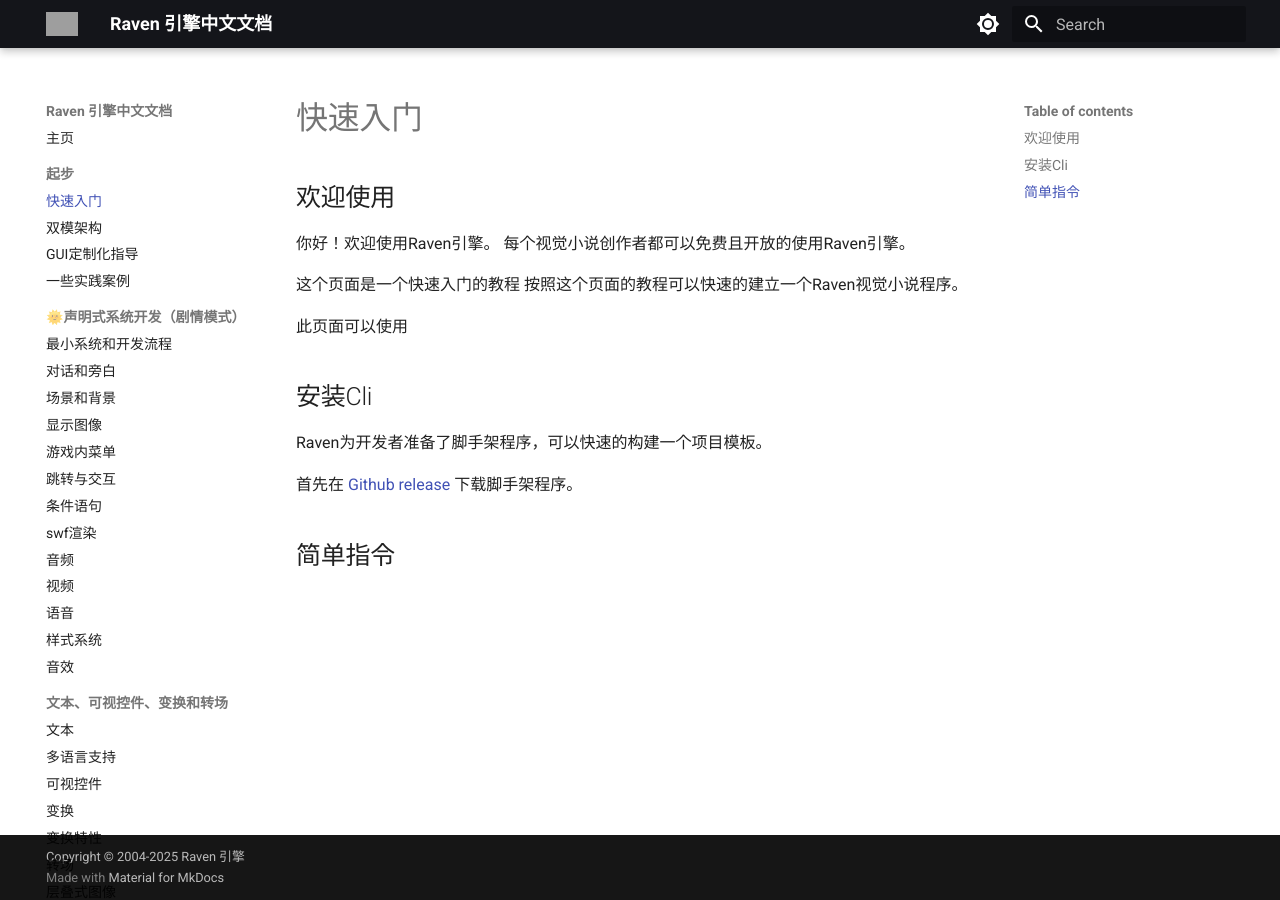
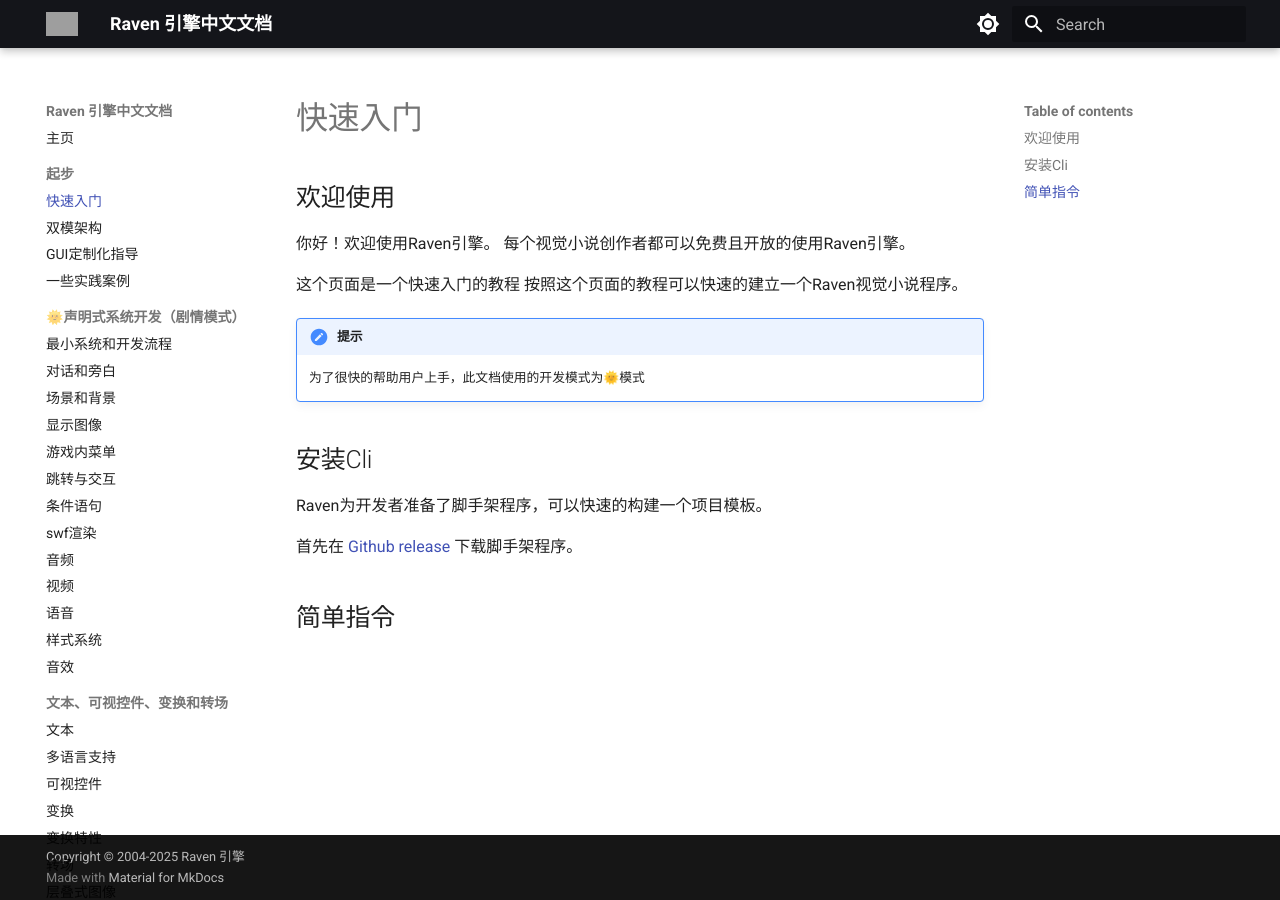
Before and after one commit to E72UJ/doc.raven.rs, an MkDocs documentation site: the page built from docs/quickstart.md, in a window 1280 px wide. Built offline with MkDocs 1.6.1 and Material for MkDocs 9.7.7, drawn with Linux system fonts in a browser that asks for light colours; grey boxes are pictures that could not be loaded.

Commit message:
更新 快速启动
更新快速启动

```diff
--- a/docs/quickstart.md
+++ b/docs/quickstart.md
@@ -4,7 +4,9 @@
 
 这个页面是一个快速入门的教程 按照这个页面的教程可以快速的建立一个Raven视觉小说程序。
 
-此页面可以使用
+!!! note "提示"
+    为了很快的帮助用户上手，此文档使用的开发模式为🌞模式
+
 ## 安装Cli
 Raven为开发者准备了脚手架程序，可以快速的构建一个项目模板。
 
```
Also changed, not shown: 1 other file.
